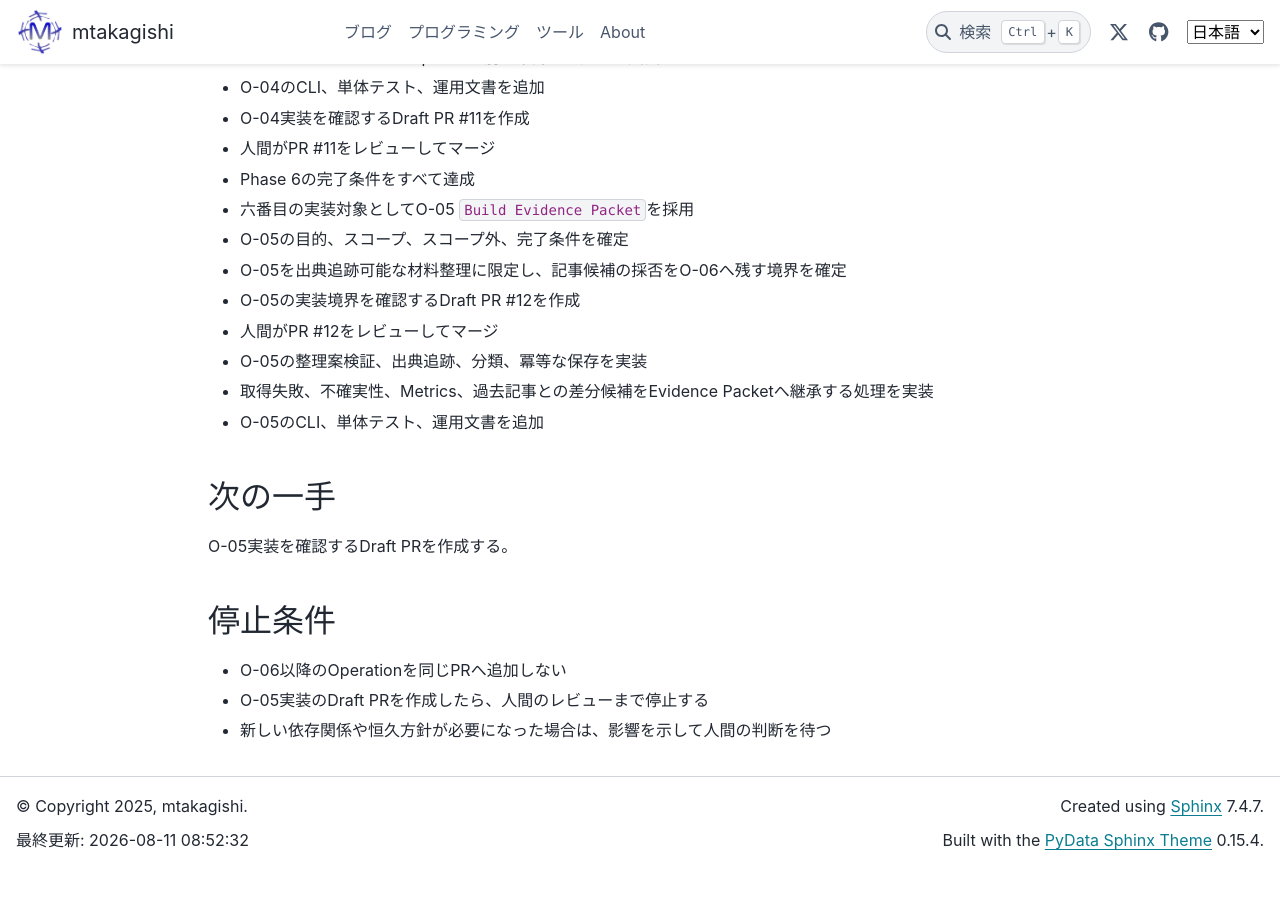
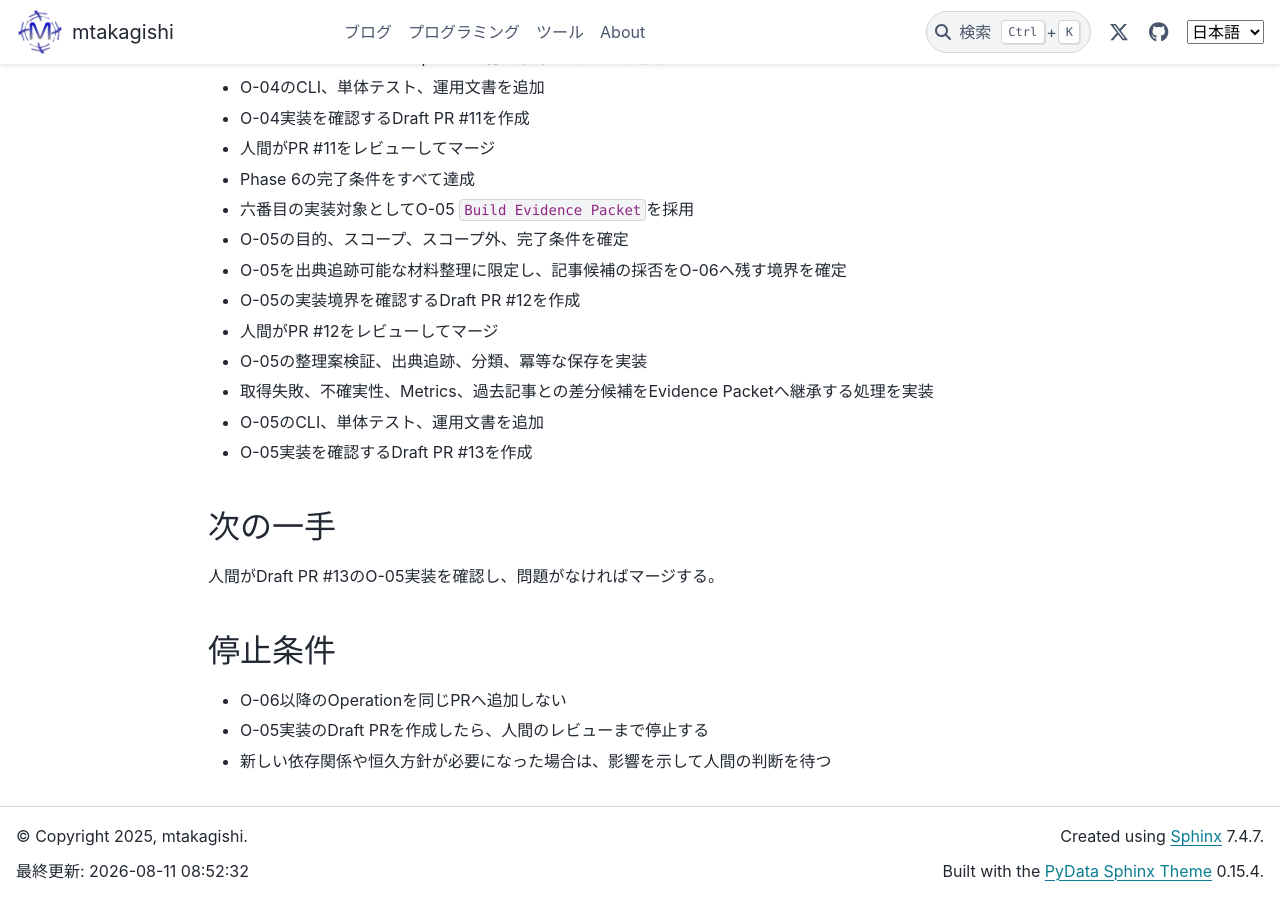
Before and after one commit to mtakagishi/note, a Sphinx documentation site: the page built from docs/agents/knowledge-harness/STATUS.md, in a window 1280 px wide and 900 px high, scrolled down 1777 px. Built offline with Sphinx 7.4.7 and the PyData theme 0.15.4, drawn with Linux system fonts in a browser that asks for light colours; before the commit the page ends 2647 px from its top, so only the background shows below that; some of the changed text lies outside the part shown.

Commit message:
Draft PRの状態を記録

```diff
--- a/docs/agents/knowledge-harness/STATUS.md
+++ b/docs/agents/knowledge-harness/STATUS.md
@@ -5,10 +5,10 @@
 ## 現在地
 
 - フェーズ: Phase 7 / Operation実装準備
-- 状態: O-05 `Build Evidence Packet`を実装中
+- 状態: O-05 `Build Evidence Packet`の実装をDraft PR #13でレビュー待ち
 - 継続状態の正本: [GitHub Issue #2](https://github.com/mtakagishi/note/issues/2)
 - 完了PR: [GitHub PR #3](https://github.com/mtakagishi/note/pull/3)、[GitHub PR #4](https://github.com/mtakagishi/note/pull/4)、[GitHub PR #5](https://github.com/mtakagishi/note/pull/5)、[GitHub PR #6](https://github.com/mtakagishi/note/pull/6)、[GitHub PR #7](https://github.com/mtakagishi/note/pull/7)、[GitHub PR #8](https://github.com/mtakagishi/note/pull/8)、[GitHub PR #9](https://github.com/mtakagishi/note/pull/9)、[GitHub PR #10](https://github.com/mtakagishi/note/pull/10)、[GitHub PR #11](https://github.com/mtakagishi/note/pull/11)、[GitHub PR #12](https://github.com/mtakagishi/note/pull/12)
-- レビュー対象: なし
+- レビュー対象: [GitHub Draft PR #13](https://github.com/mtakagishi/note/pull/13)
 - ブロッカー: なし
 
 ## 完了
@@ -65,10 +65,11 @@
 - O-05の整理案検証、出典追跡、分類、冪等な保存を実装
 - 取得失敗、不確実性、Metrics、過去記事との差分候補をEvidence Packetへ継承する処理を実装
 - O-05のCLI、単体テスト、運用文書を追加
+- O-05実装を確認するDraft PR #13を作成
 
 ## 次の一手
 
-O-05実装を確認するDraft PRを作成する。
+人間がDraft PR #13のO-05実装を確認し、問題がなければマージする。
 
 ## 停止条件
 
```
